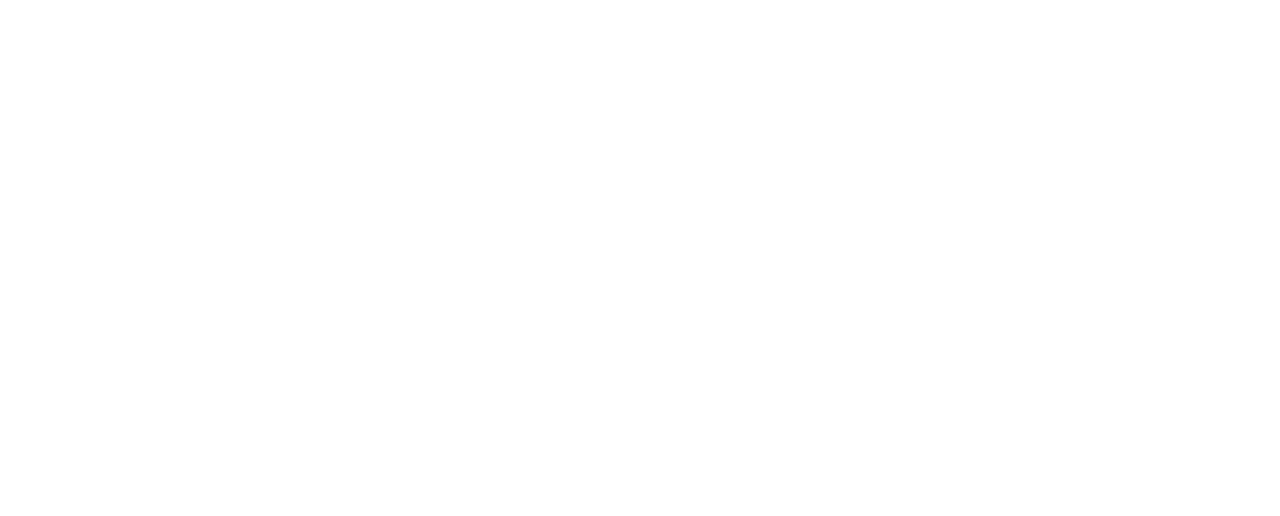
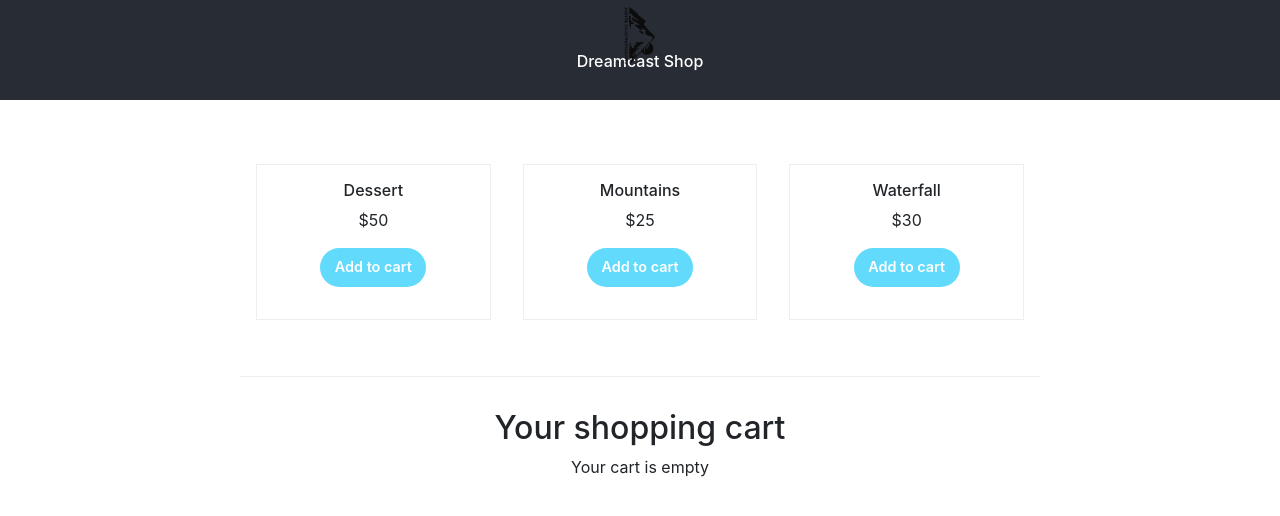
Before and after one commit to GACOSTA1988/Photo-Gallery-Website-Mayeda-Jones, a React (Create React App) app: page / in a window 1280 px wide. Shown: the top 516 px of the page. Built offline with nearby package versions, Linux system fonts and the light colour scheme.

Commit message:
add base cart components

```diff
--- /dev/null
+++ b/src/App.css
@@ -0,0 +1,45 @@
+.App-logo {
+  animation: App-logo-spin infinite 20s linear;
+  height: 32px;
+}
+
+.App-header {
+  background-color: #282c34;
+  height: 100px;
+  display: flex;
+  flex-direction: column;
+  align-items: center;
+  justify-content: center;
+  font-size: calc(10px + 2vmin);
+  color: white;
+}
+
+.App-header-text {
+  font-size: 16px;
+}
+
+.App-shop {
+  padding: 1rem 1rem 3rem;
+}
+
+.App-products {
+  margin: 3rem auto 3.5rem;
+  max-width: 800px;
+  text-align: center;
+}
+
+@media (min-width: 800px) {
+  .App-products {
+    display: flex;
+    justify-content: center;
+  }
+}
+
+@keyframes App-logo-spin {
+  from {
+    transform: rotate(0deg);
+  }
+  to {
+    transform: rotate(360deg);
+  }
+}
--- a/src/App.js
+++ b/src/App.js
@@ -1,10 +1,68 @@
-import React from "react";
+import React, { useState } from "react";
+// import { Elements, StripeProvider } from "react-stripe-elements";
 import { Switch, Route } from "react-router-dom";
 import { v4 } from "uuid";
 import "bootstrap/dist/css/bootstrap.min.css";
+import items from "./api/items";
+import Product from "./components/Product/Product";
+import Cart from "./components/Cart/Cart";
+// import CheckoutForm from "./components/CheckoutForm/CheckoutForm";
+import logo from "./assests/logo/Logo.png";
+import "./App.css";
 
+// LINE 16-MAPS TROUGH ARRAY OF ITEMS FROM API JS AND PASSES PROPS DOWN INTO PRODUCT COMPONENT
 function App() {
-  return <div className="App"></div>;
+  // SET STATE TO ITEMS IN CART AS EMPTY ARRAY
+  const [itemsInCart, setItemsInCart] = useState([]);
+
+  // CALLBACK FUNCTIONED WILL HANDLE INCREMENT OF ITEM AND IS PASSED DOWN AS A PROP TO PRODUCT COMPONENT
+  const handleAddToCartClick = id => {
+    setItemsInCart(itemsInCart => {
+      // GETS PASSED DOWN TO CART COMPONENT
+      const itemInCart = itemsInCart.find(item => item.id === id);
+
+      // if item is already in cart, update the quantity
+      if (itemInCart) {
+        return itemsInCart.map(item => {
+          if (item.id !== id) return item;
+          return { ...itemInCart, quantity: item.quantity + 1 };
+        });
+      }
+
+      // otherwise, add new item to cart
+      // ITEMS COME FROM IMPORTED ARRAY
+      const item = items.find(item => item.id === id);
+      return [...itemsInCart, { ...item, quantity: 1 }];
+    });
+  };
+
+  // THIS CALLBACK FUNCTION GETS PASSED DOWN TO CART COMPONENT
+  const totalCost = itemsInCart.reduce(
+    (acc, item) => acc + item.price * item.quantity,
+    0
+  );
+
+  return (
+    <div className="App">
+      <header className="App-header">
+        <img src={logo} className="App-logo" alt="logo" />
+        <h1 className="App-header-text">Dreamcast Shop</h1>
+      </header>
+      <main className="App-shop">
+        <div className="App-products">
+          {items.map(item => (
+            <Product
+              key={item.title}
+              title={item.title}
+              price={item.price}
+              onAddToCartClick={() => handleAddToCartClick(item.id)}
+            />
+          ))}
+        </div>
+        <Cart itemsInCart={itemsInCart} totalCost={totalCost} />
+      </main>
+    </div>
+  );
 }
 
 export default App;
--- a/src/api/api.js
+++ b/src/api/items.jsx
@@ -1,3 +1,8 @@
+import Cart from "../components/Cart/Cart";
+
+// FAKES ITEMS TO SALE/WOULD USUALLY SEND API CALL IN HERE TO RETRIEVE PRODUCT INFO
+
+// LIST ITEMS GET IMPORTED TO APP COMPONENT
 export default [
   {
     id: 1,
--- /dev/null
+++ b/src/components/Cart/Cart.css
@@ -0,0 +1,12 @@
+.Cart {
+  border-top: 1px solid #eee;
+  margin: 0 auto;
+  max-width: 800px;
+  padding-top: 2rem;
+  text-align: center;
+}
+
+.Cart-total-cost {
+  font-weight: 700;
+  padding: 2rem;
+}
--- /dev/null
+++ b/src/components/Cart/Cart.jsx
@@ -0,0 +1,35 @@
+import React from "react";
+import CartItem from "./CartItem/CartItem";
+import "./Cart.css";
+
+// CART COMPONENT RECEIVES AN ARRAY OF ITEMS SELECTED
+
+// LINE 16 TURNARY OPERATOR CHECKS TO SEE IF ANYTHING IS IN CART-IF NOTHING IT REUTNRS AN EMPTY CART
+
+// LINE 18_MAPPING OVER ITEMS ARRAY AND PASSING THEM DOWN AS PROPS TO THE CARTITEM COMPONENT
+
+// LINE 27-TOTALCOST IS CALCUTED AND PASSED DOWN FROM APP AS A CALLBACK
+export default function Cart({ itemsInCart, totalCost }) {
+  return (
+    <div className="Cart">
+      <h2 className="Cart-title">Your shopping cart</h2>
+      {itemsInCart.length > 0 ? (
+        <div>
+          {itemsInCart.map(item => (
+            <CartItem
+              key={item.id}
+              title={item.title}
+              cost={item.price * item.quantity}
+              quantity={item.quantity}
+            />
+          ))}
+          <div className="Cart-total-cost">
+            Total cost: ${totalCost.toFixed(2)}
+          </div>
+        </div>
+      ) : (
+        <div>Your cart is empty</div>
+      )}
+    </div>
+  );
+}
--- /dev/null
+++ b/src/components/Cart/CartItem/CartItem.css
@@ -0,0 +1,20 @@
+.CartItem {
+  border-bottom: 1px solid #eee;
+  display: flex;
+  justify-content: space-between;
+  padding: 1rem;
+  text-align: left;
+}
+
+.CartItem-details {
+  display: flex;
+  width: 180px;
+}
+
+.CartItem-details div {
+  flex: 1 1 50%;
+}
+
+.CartItem-quantity {
+  padding: 0 1rem;
+}
--- /dev/null
+++ b/src/components/Cart/CartItem/CartItem.jsx
@@ -0,0 +1,15 @@
+import React from "react";
+import "./CartItem.css";
+
+// RECEIVES PROPS FROM CART COMPONENT
+export default function CartItem({ title, cost, quantity }) {
+  return (
+    <div className="CartItem">
+      <div>{title}</div>
+      <div className="CartItem-details">
+        <div className="CartItem-quantity">Qty: {quantity}</div>
+        <div>${cost.toFixed(2)}</div>
+      </div>
+    </div>
+  );
+}
--- /dev/null
+++ b/src/components/product/Product.css
@@ -0,0 +1,45 @@
+.Product {
+  border: 1px solid #eee;
+  margin: 1rem 0;
+  padding: 1rem;
+}
+
+@media (min-width: 800px) {
+  .Product {
+    margin: 0 1rem;
+    width: 33.3333%;
+  }
+}
+
+.Product-title {
+  font-size: 16px;
+}
+
+.Product-price {
+  margin-bottom: 1rem;
+}
+
+.Product-buy-button {
+  display: inline-block;
+  margin: 0 0 1rem 0;
+  padding: 0.85em 1em;
+  border: 0;
+  outline: 0;
+  border-radius: 100em;
+  font-size: 0.9rem;
+  font-weight: 600;
+  line-height: 1;
+  text-align: center;
+  background-color: #61dafb;
+  color: #fff;
+  cursor: pointer;
+  transition-property: background-color, color;
+  transition-duration: 0.25s;
+  transition-timing-function: ease-out;
+  -webkit-appearance: none;
+}
+
+.Product-buy-button:hover,
+.Product-buy-button:focus {
+  background-color: #47b8d7;
+}
--- a/src/components/product/product.jsx
+++ b/src/components/product/product.jsx
@@ -0,0 +1,17 @@
+import React from "react";
+import "./Product.css";
+
+// STATELESS FUNCTIONAL COMPONENT
+// RECEIVES PROPS PASSED DOWN FROM APP COMPONENT
+
+export default function Product({ onAddToCartClick, price, title }) {
+  return (
+    <div className="Product">
+      <h2 className="Product-title">{title}</h2>
+      <div className="Product-price">${price}</div>
+      <button className="Product-buy-button" onClick={onAddToCartClick}>
+        Add to cart
+      </button>
+    </div>
+  );
+}
```
Also changed, not shown: src/assests/logo/Logo.png (added).
